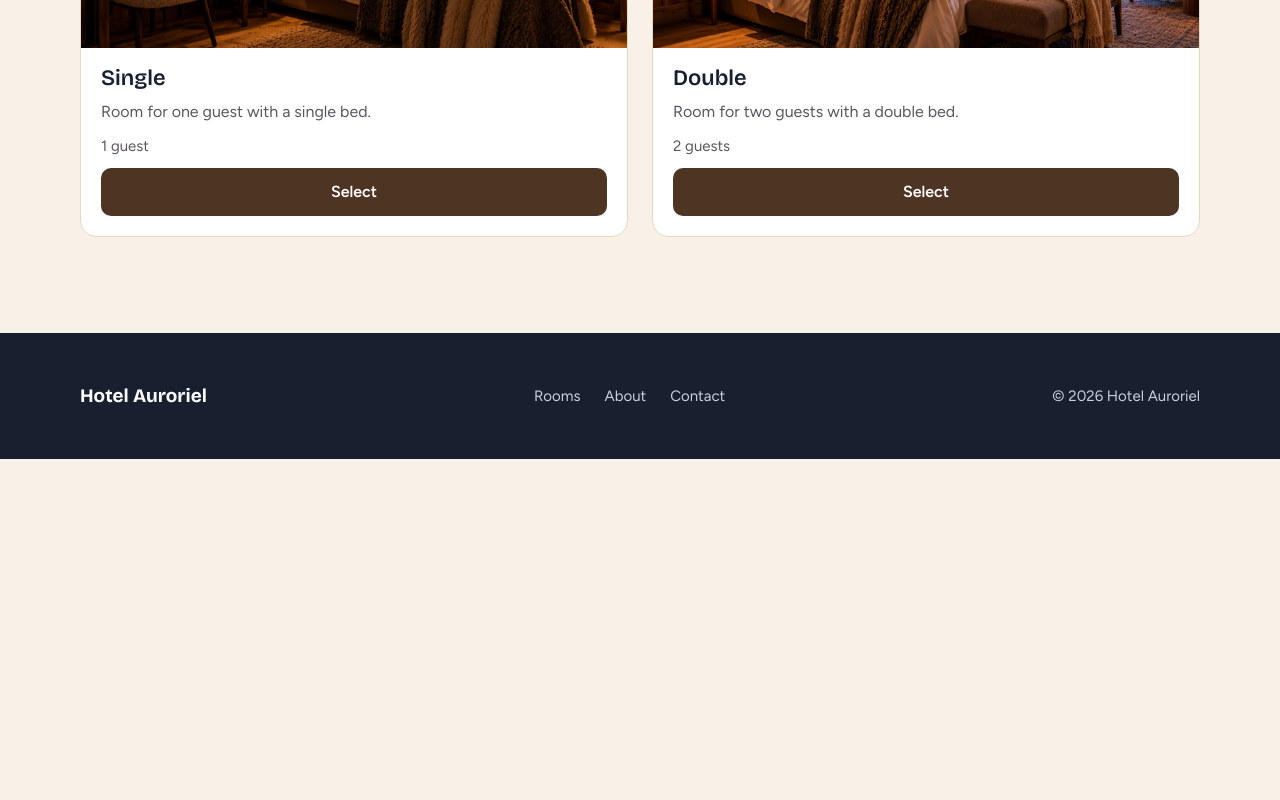
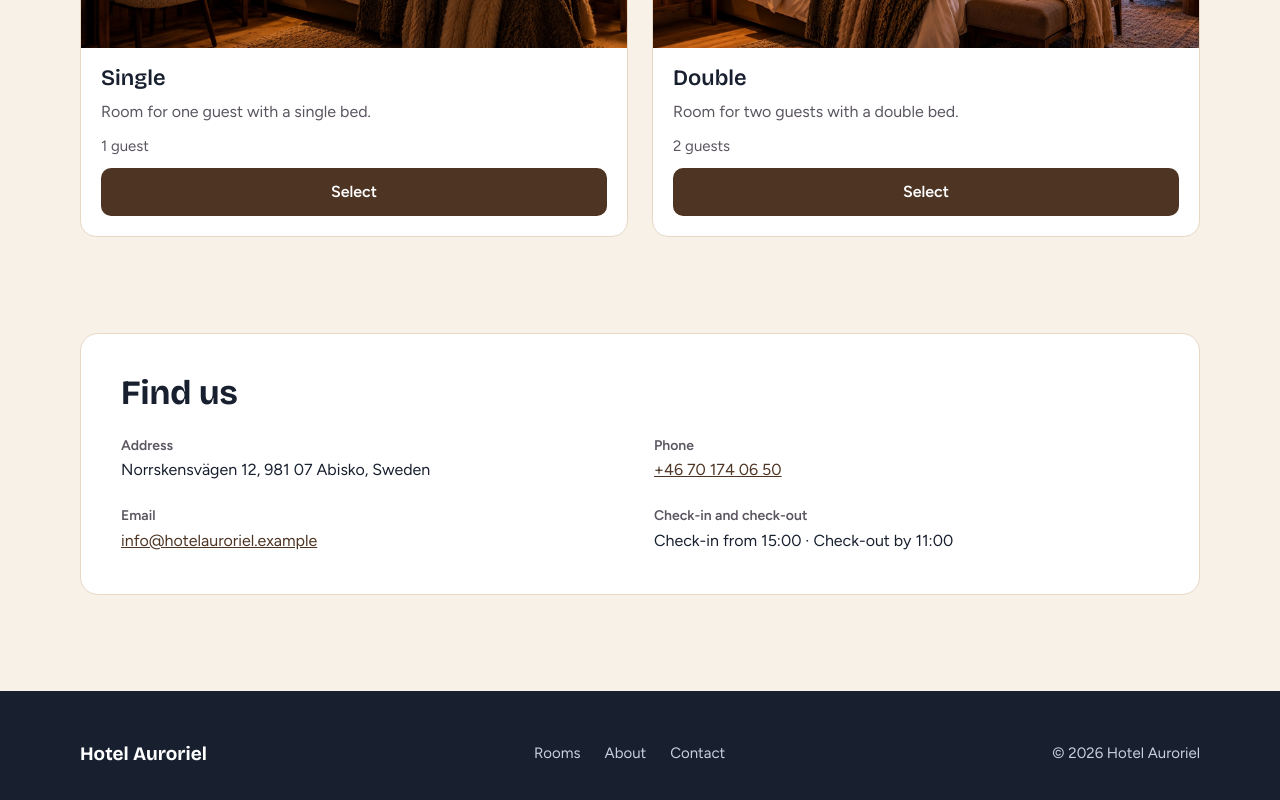
Before and after one commit to jkatariina/hotel-booking-app, a React (Create React App) app in the folder frontend/: page / in a window 1280 px wide. Shown: the part 2573-3373 px from the top of the page. Before the commit the page ends 3032 px from the top, so only its background shows below. Built offline with nearby package versions, Linux system fonts and the light colour scheme.

Commit message:
feat(frontend): add contact section

```diff
--- a/frontend/src/App.js
+++ b/frontend/src/App.js
@@ -5,6 +5,7 @@ import Hero from "./components/Hero";
 import About from "./components/About";
 import Facilities from "./components/Facilities";
 import SpaDining from "./components/SpaDining";
+import FindUs from "./components/FindUs";
 import RoomCard from "./components/RoomCard";
 import BookingForm from "./components/BookingForm";
 import BookingConfirmation from "./components/BookingConfirmation";
@@ -60,6 +61,7 @@ function App() {
 								))}
 							</div>
 						</section>
+						<FindUs />
 					</>
 				)}
 				{selectedRoom && (
--- /dev/null
+++ b/frontend/src/components/FindUs.js
@@ -0,0 +1,33 @@
+function FindUs() {
+	return (
+		<section id="contact" className="container section find-us">
+			<div className="find-us-card">
+				<h2>Find us</h2>
+				<dl className="contact-list">
+					<div>
+						<dt>Address</dt>
+						<dd>Norrskensvägen 12, 981 07 Abisko, Sweden</dd>
+					</div>
+					<div>
+						<dt>Phone</dt>
+						<dd>
+							<a href="tel:+46701740650">+46 70 174 06 50</a>
+						</dd>
+					</div>
+					<div>
+						<dt>Email</dt>
+						<dd>
+							<a href="mailto:info@hotelauroriel.example">info@hotelauroriel.example</a>
+						</dd>
+					</div>
+					<div>
+						<dt>Check-in and check-out</dt>
+						<dd>Check-in from 15:00 · Check-out by 11:00</dd>
+					</div>
+				</dl>
+			</div>
+		</section>
+	);
+}
+
+export default FindUs;
--- a/frontend/src/index.css
+++ b/frontend/src/index.css
@@ -342,6 +342,55 @@ main {
 
 .feature-card-body p {
 	color: var(--color-muted);
+}
+
+.find-us.section {
+	padding-top: 0;
+}
+
+.find-us-card {
+	padding: 24px 20px;
+	display: flex;
+	flex-direction: column;
+	gap: 18px;
+	background: var(--color-surface);
+	border: 1px solid var(--color-border);
+	border-radius: 16px;
+}
+
+.find-us-card h2 {
+	font-size: 26px;
+	font-weight: 700;
+}
+
+.contact-list {
+	margin: 0;
+	display: grid;
+	gap: 18px;
+}
+
+.contact-list div {
+	display: flex;
+	flex-direction: column;
+	gap: 2px;
+}
+
+.contact-list dt {
+	font-size: 14px;
+	font-weight: 600;
+	color: var(--color-muted);
+}
+
+.contact-list dd {
+	margin: 0;
+}
+
+.contact-list a {
+	color: var(--color-accent);
+}
+
+.contact-list a:hover {
+	color: var(--color-accent-dark);
 }
 
 .rooms {
@@ -690,6 +739,11 @@ main {
 		grid-template-columns: repeat(2, minmax(0, 1fr));
 	}
 
+	.contact-list {
+		grid-template-columns: repeat(2, minmax(0, 1fr));
+		gap: 22px 28px;
+	}
+
 	.room-list {
 		grid-template-columns: repeat(2, minmax(0, 1fr));
 	}
@@ -805,6 +859,16 @@ main {
 		font-size: 24px;
 	}
 
+	.find-us-card {
+		padding: 40px;
+		gap: 22px;
+		border-radius: 18px;
+	}
+
+	.find-us-card h2 {
+		font-size: 34px;
+	}
+
 	.footer-inner {
 		flex-direction: row;
 		justify-content: space-between;
```
